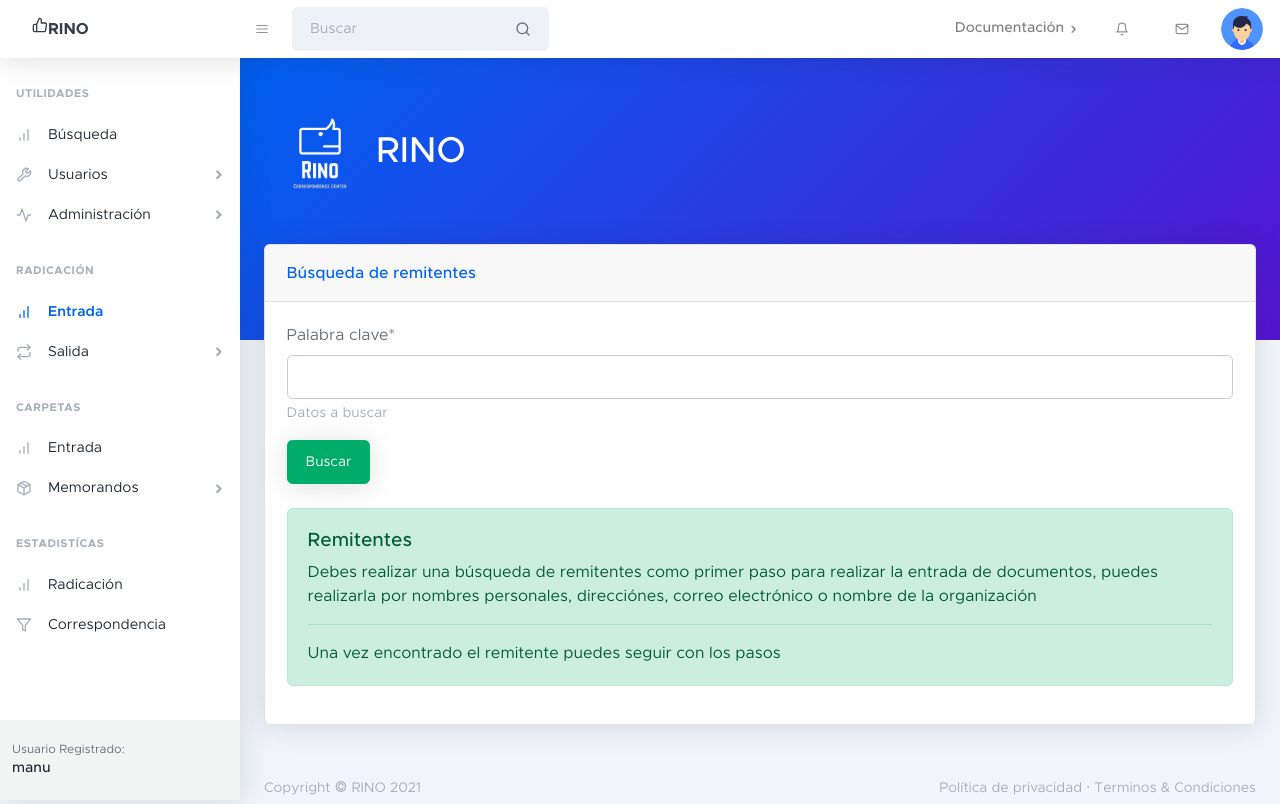
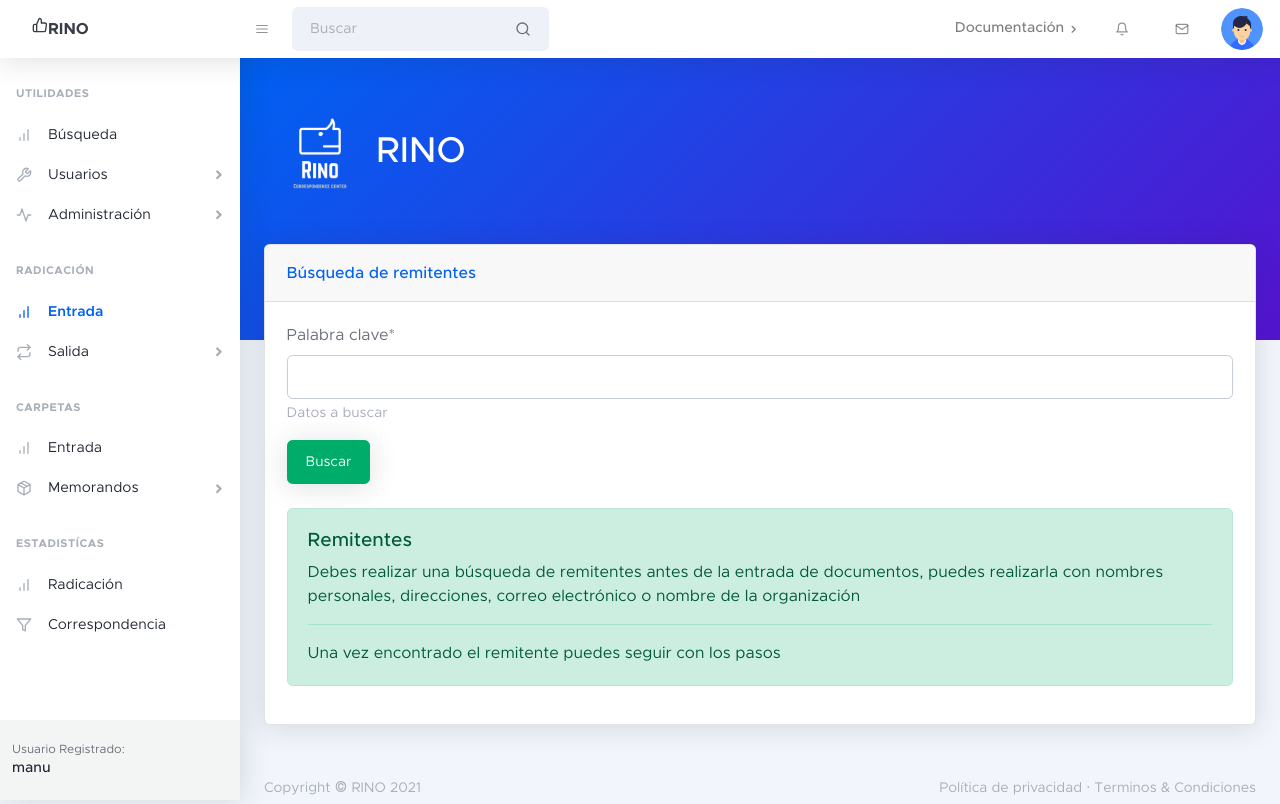
Before and after one commit to ingenieriask/rino, a Django app: page /correspondence/search_names/ in a window 1280 px wide. Shown: the top 804 px of the page. Run offline with Django 3.2, Linux system fonts and the light colour scheme; a user stored in the database is signed in; some libraries are stand-ins or nearby versions.

Commit message:
Etiqueta errada

```diff
--- a/templates/correspondence/search.html
+++ b/templates/correspondence/search.html
@@ -13,7 +13,7 @@
     </form>
       <div class="alert alert-success mt-4" role="alert">
         <h4 class="alert-heading">Remitentes</h4>
-        <p>Debes realizar una búsqueda de remitentes como primer paso para realizar la entrada de documentos, puedes realizarla por nombres personales, direcciónes, correo electrónico o nombre de la organización</p>
+        <p>Debes realizar una búsqueda de remitentes antes de la entrada de documentos, puedes realizarla con nombres personales, direcciones, correo electrónico o nombre de la organización</p>
         <hr>
         <p class="mb-0">Una vez encontrado el remitente puedes seguir con los pasos</p>
       </div>
@@ -51,7 +51,6 @@
               </td>
             </tr>
           {% endfor %}
-        </tr>
         </tbody>
       </table>
     </div>
```
